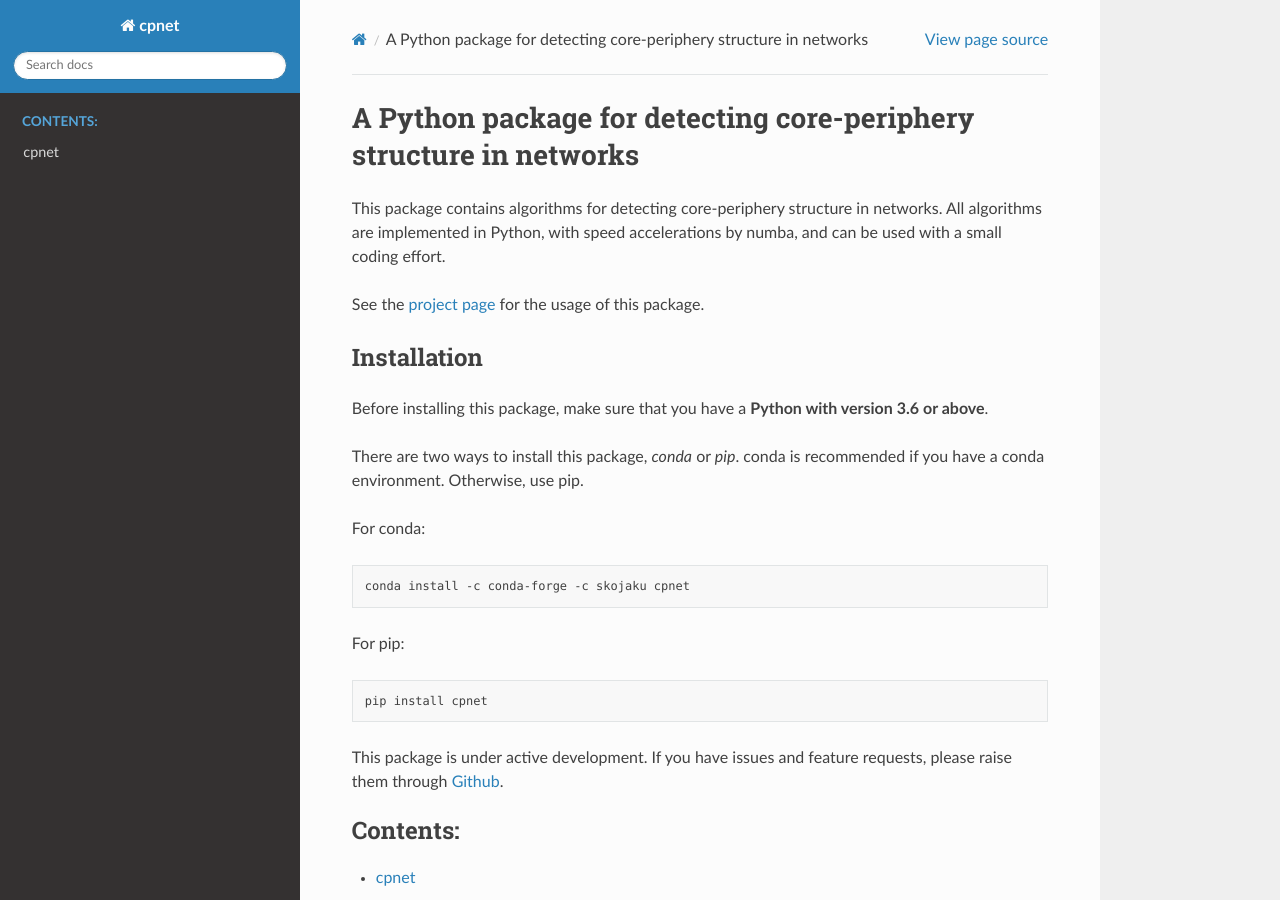
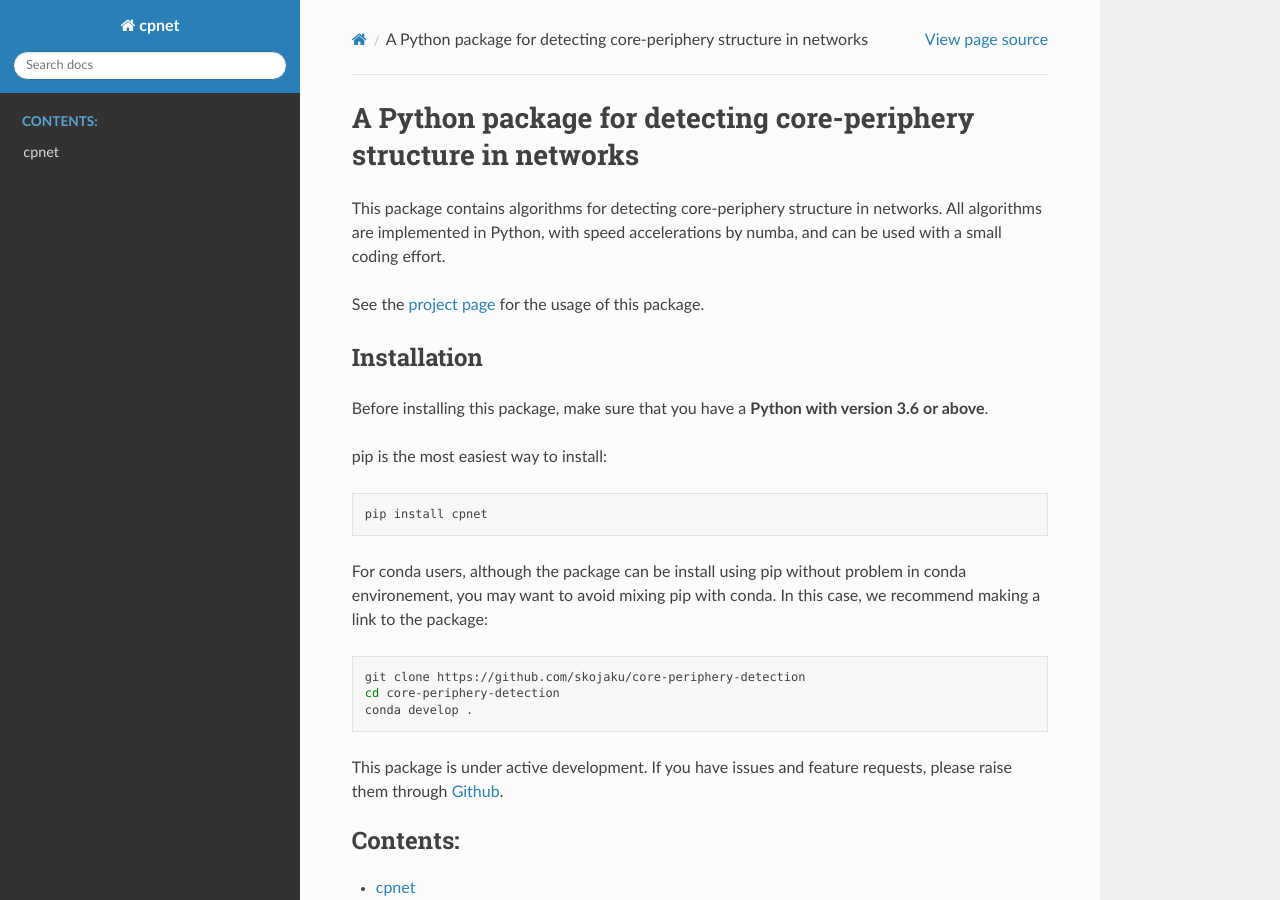
Before and after one commit to skojaku/core-periphery-detection, a Sphinx documentation site: the page built from docs/source/index.rst, in a window 1280 px wide and 900 px high. Built offline with Sphinx 7.4.7 and the Read the Docs theme 2.0.0, drawn with Linux system fonts in a browser that asks for light colours.

Commit message:
readthe doc update

```diff
--- a/docs/source/index.rst
+++ b/docs/source/index.rst
@@ -17,19 +17,19 @@ Installation
 
 Before installing this package, make sure that you have a **Python with version 3.6 or above**.
 
-There are two ways to install this package, *conda* or *pip*. conda is recommended if you have a conda environment. Otherwise, use pip.
-
-For conda:
-
-.. code-block:: bash
-
-    conda install -c conda-forge -c skojaku cpnet
-
-For pip:
+pip is the most easiest way to install:
 
 .. code-block:: bash
 
     pip install cpnet
+
+For conda users, although the package can be install using pip without problem in conda environement, you may want to avoid mixing pip with conda. In this case, we recommend making a link to the package:
+
+.. code-block:: bash
+
+    git clone https://github.com/skojaku/core-periphery-detection
+    cd core-periphery-detection
+    conda develop .
 
 This package is under active development. If you have issues and feature requests, please raise them through `Github <https://github.com/skojaku/core-periphery-detection>`_.
 
```
Also changed, not shown: docs/source/cpnet.rst (+16 -0 lines).
